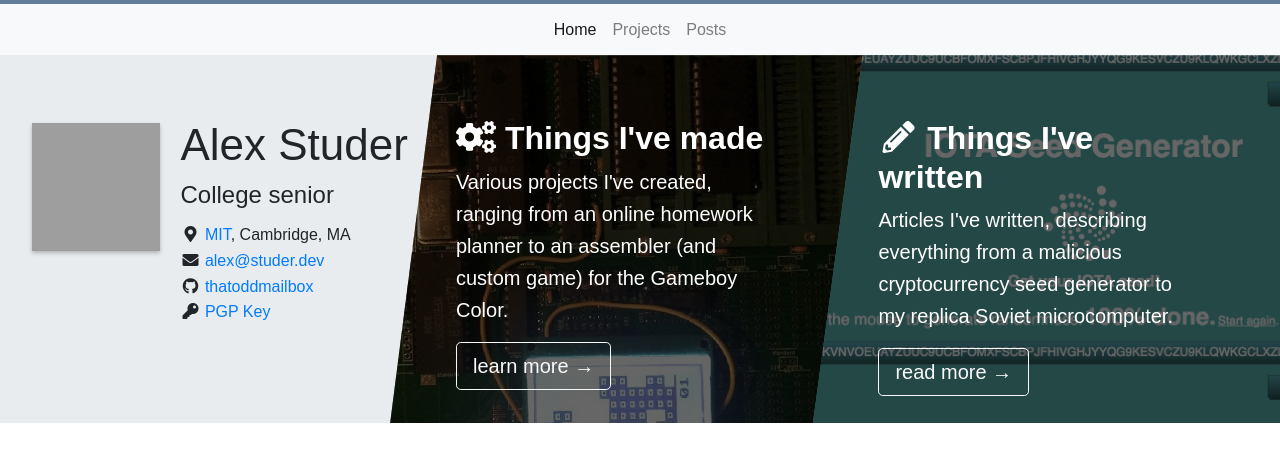
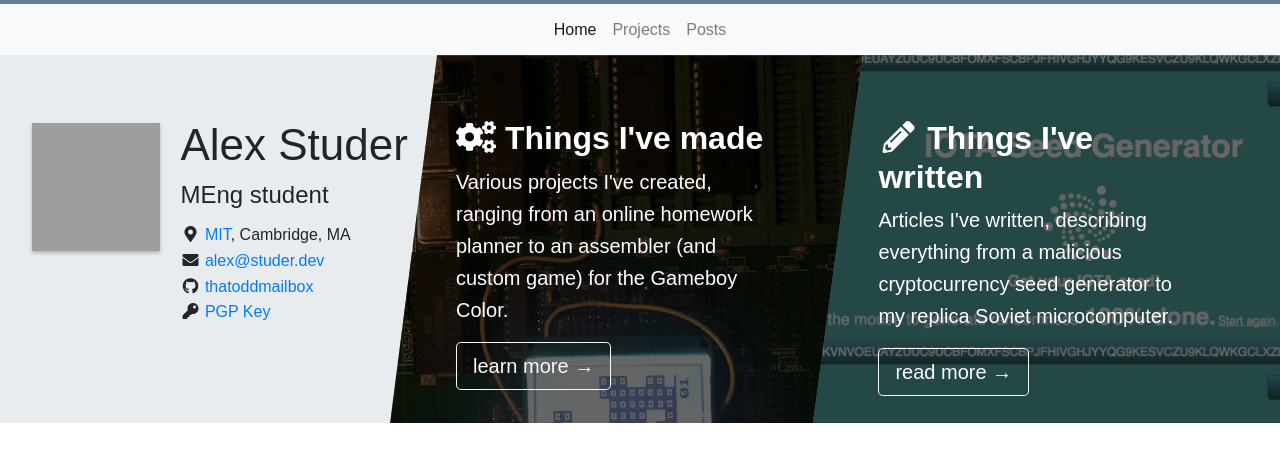
Before and after one commit to thatoddmailbox/thatoddmailbox.github.io, a Jekyll site: the page built from index.html, in a window 1280 px wide. Shown: the top 462 px of the page. Built offline with Jekyll 4.4.1, drawn with Linux system fonts in a browser that asks for light colours; nearby versions of some CDN libraries; some web fonts are replaced; grey boxes are pictures that could not be loaded.

Commit message:
senior -> meng

```diff
--- a/index.html
+++ b/index.html
@@ -1,7 +1,7 @@
 ---
 title: Home
 layout: base
-description: Hi! I'm Alex Studer, a college senior at MIT.
+description: Hi! I'm Alex Studer, an MEng student at MIT.
 home: true
 css: /css/home.css
 js: /js/home.js
@@ -14,7 +14,7 @@
 			</div>
 			<div class="home-info">
 				<h1 class="home-name display-4">Alex Studer</h1>
-				<p class="home-details lead">College senior</p>
+				<p class="home-details lead">MEng student</p>
 
 				<div class="home-links">
 					<div><i class="fas fa-fw fa-map-marker-alt"></i> <a href="https://web.mit.edu" target="_blank" rel="noopener noreferrer">MIT</a>, Cambridge, MA</div>
```
